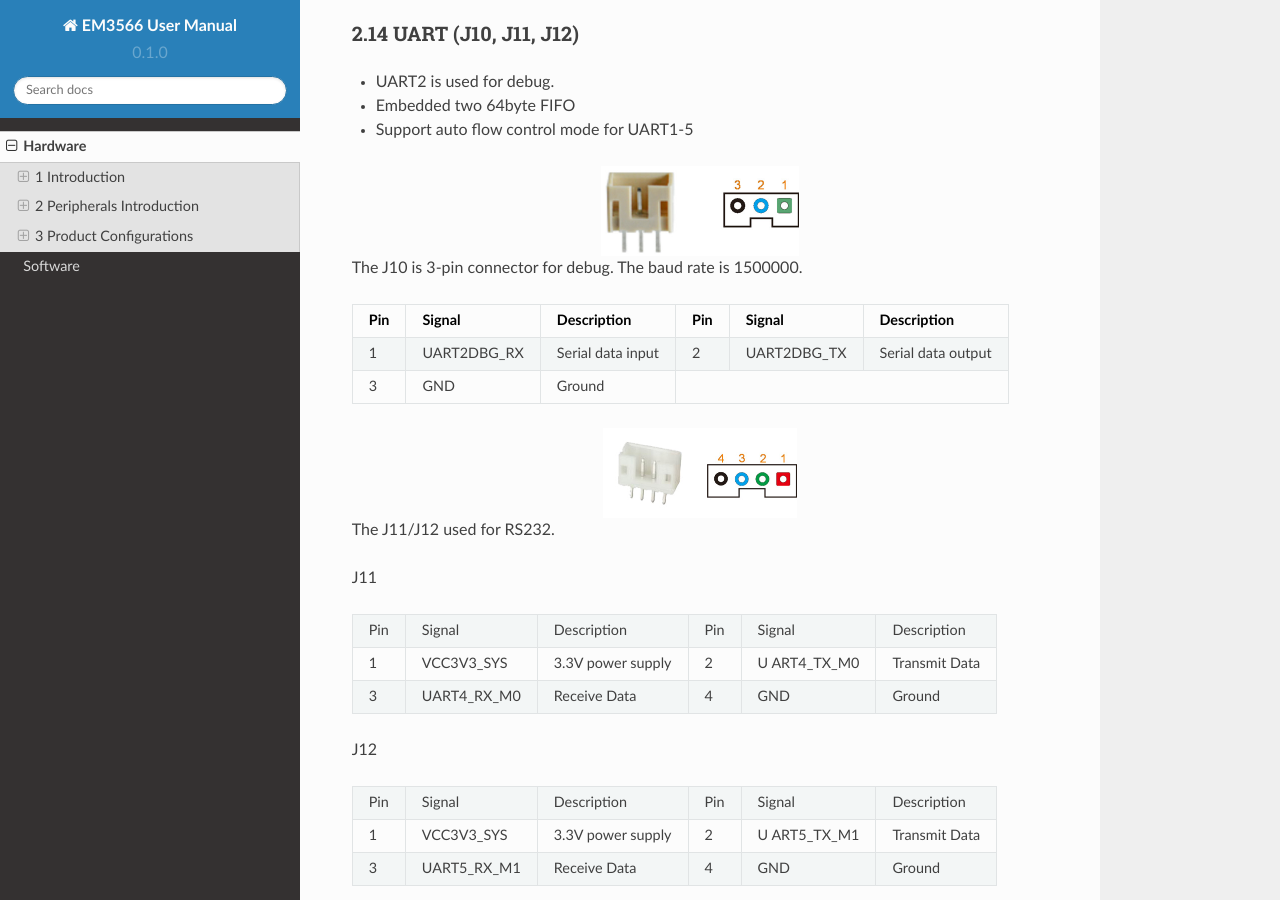
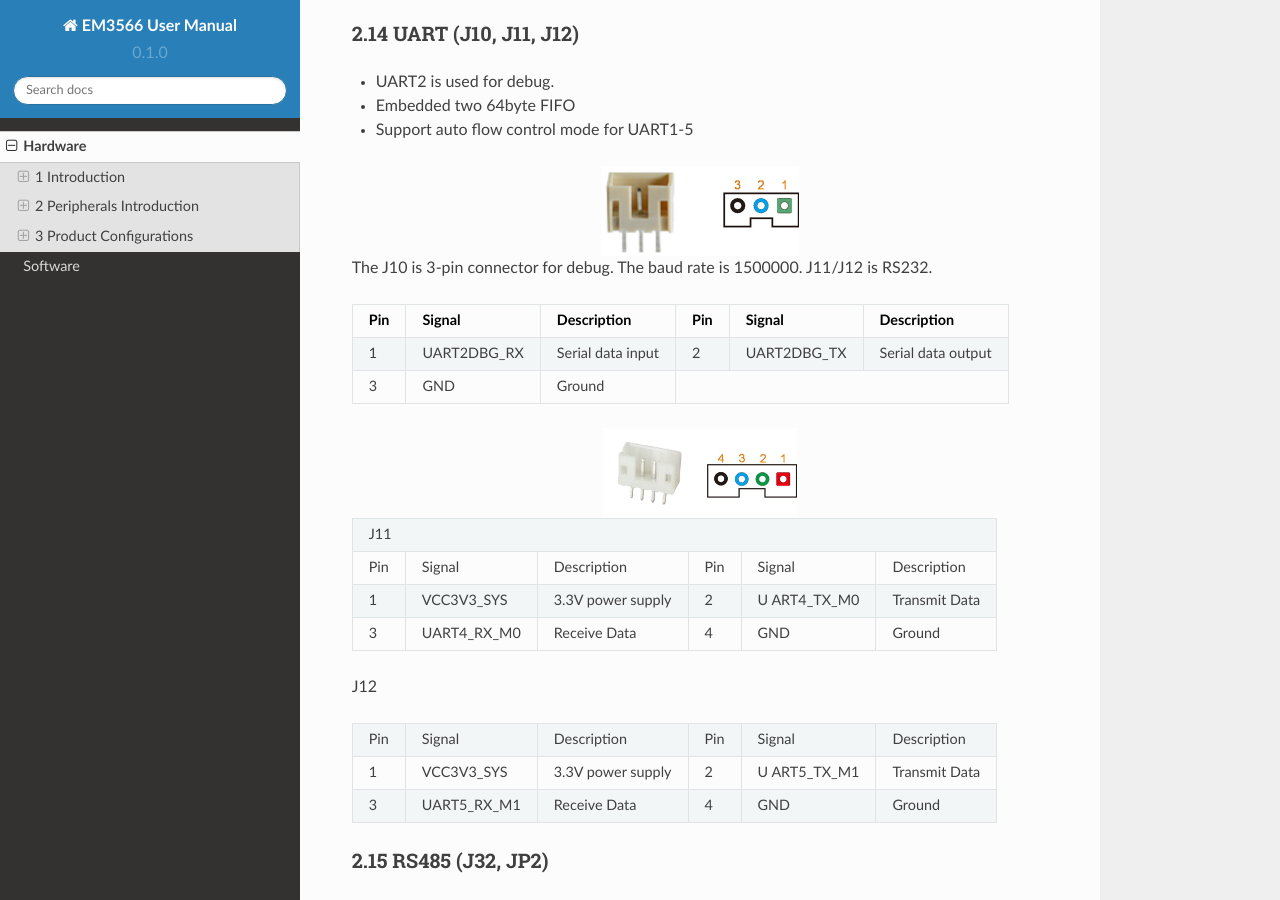
Before and after one commit to boardcon/EM3566, a Sphinx documentation site: the page built from docs/source/hardware.rst, in a window 1280 px wide and 900 px high, scrolled down 18725 px. Built offline with Sphinx 7.4.7 and the Read the Docs theme 2.0.0, drawn with Linux system fonts in a browser that asks for light colours.

Commit message:
Update hardware.rst

```diff
--- a/docs/source/hardware.rst
+++ b/docs/source/hardware.rst
@@ -1220,7 +1220,7 @@ J31
   :align: center
   :height: 90px
 
-The J10 is 3-pin connector for debug. The baud rate is 1500000.
+The J10 is 3-pin connector for debug. The baud rate is 1500000. J11/J12 is RS232.
 
 +---+-------------+---------------+---+-------------+---------------+
 |Pin| Signal      | Description   |Pin| Signal      | Description   |
@@ -1236,10 +1236,8 @@ The J10 is 3-pin connector for debug. The baud rate is 1500000.
   :align: center
   :height: 90px
 
-The J11/J12 used for RS232.
-
-J11
-
++---+--------------+---------------+---+------------+----------------+
+| J11                                                                |
 +---+--------------+---------------+---+------------+----------------+
 |Pin| Signal       | Description   |Pin| Signal     | Description    |
 +---+--------------+---------------+---+------------+----------------+
```
